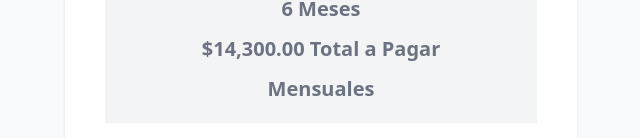
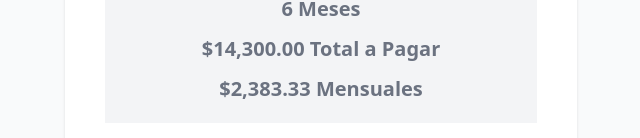
Before and after one commit to dlozanoc82/cotizador-prestamos, a React (Vite) app: page / in a window 1280 px wide. Shown: the part 634-772 px from the top of the page, without its empty margins (319-959 px from the left). Built offline with nearby package versions, Linux system fonts and the light colour scheme.

Commit message:
:sparkles: Calculo del pago mensual

```diff
--- a/src/App.jsx
+++ b/src/App.jsx
@@ -9,11 +9,16 @@ function App() {
     const [amount, setAmount] = useState(10000);
     const [month, setMonth] = useState(6);
     const [total, setTotal] = useState(0);
+    const [pay, setPay] = useState(0);
 
     useEffect(() => {
         const resultTotal = calcularTotal(amount, month);
         setTotal(resultTotal);
     }, [amount, month])
+
+    useEffect(() => {
+        setPay(total/month)
+    }, [total])
 
     const MIN = 0;
     const MAX = 20000;
@@ -90,7 +95,7 @@ function App() {
 
                 <p className="text-xl text-gray-500 text-center font-bold">{month} Meses</p>
                 <p className="text-xl text-gray-500 text-center font-bold">{formatearDinero(total)} Total a Pagar</p>
-                <p className="text-xl text-gray-500 text-center font-bold">Mensuales</p>
+                <p className="text-xl text-gray-500 text-center font-bold">{formatearDinero(pay)} Mensuales</p>
 
             </div>
 
```
